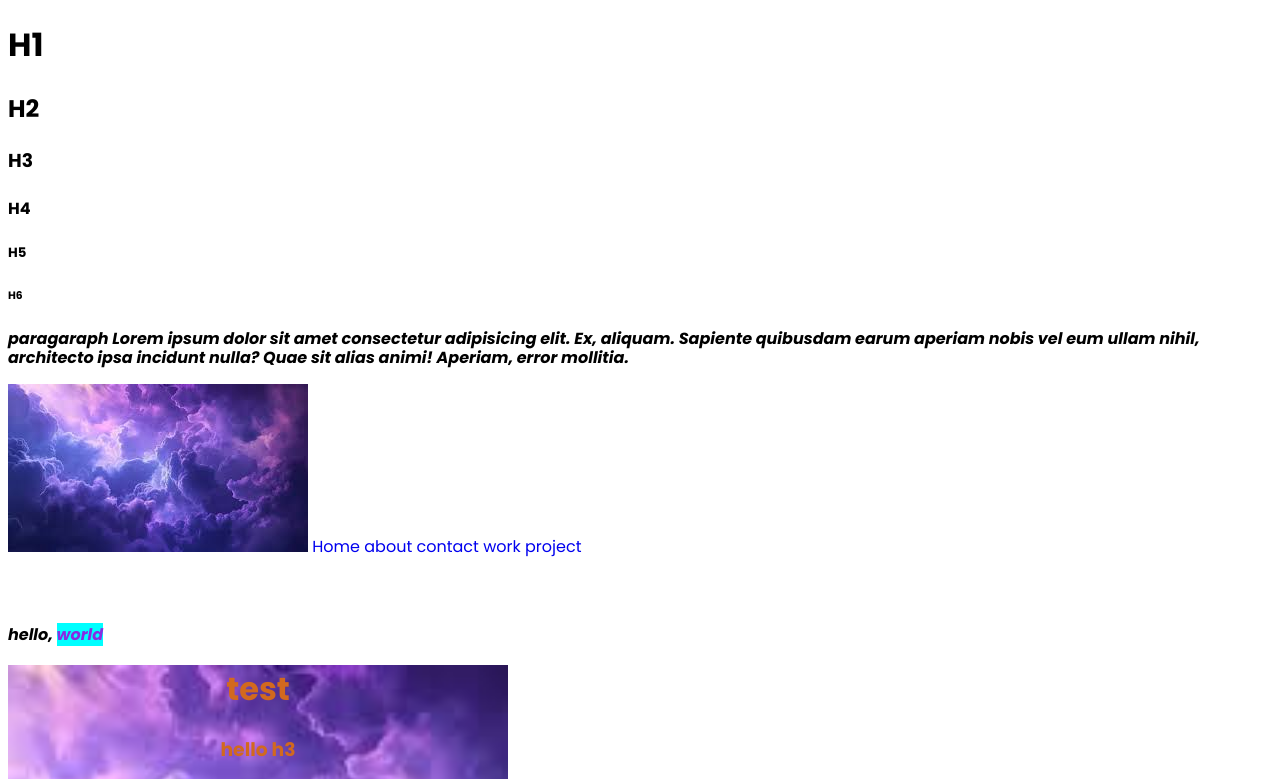
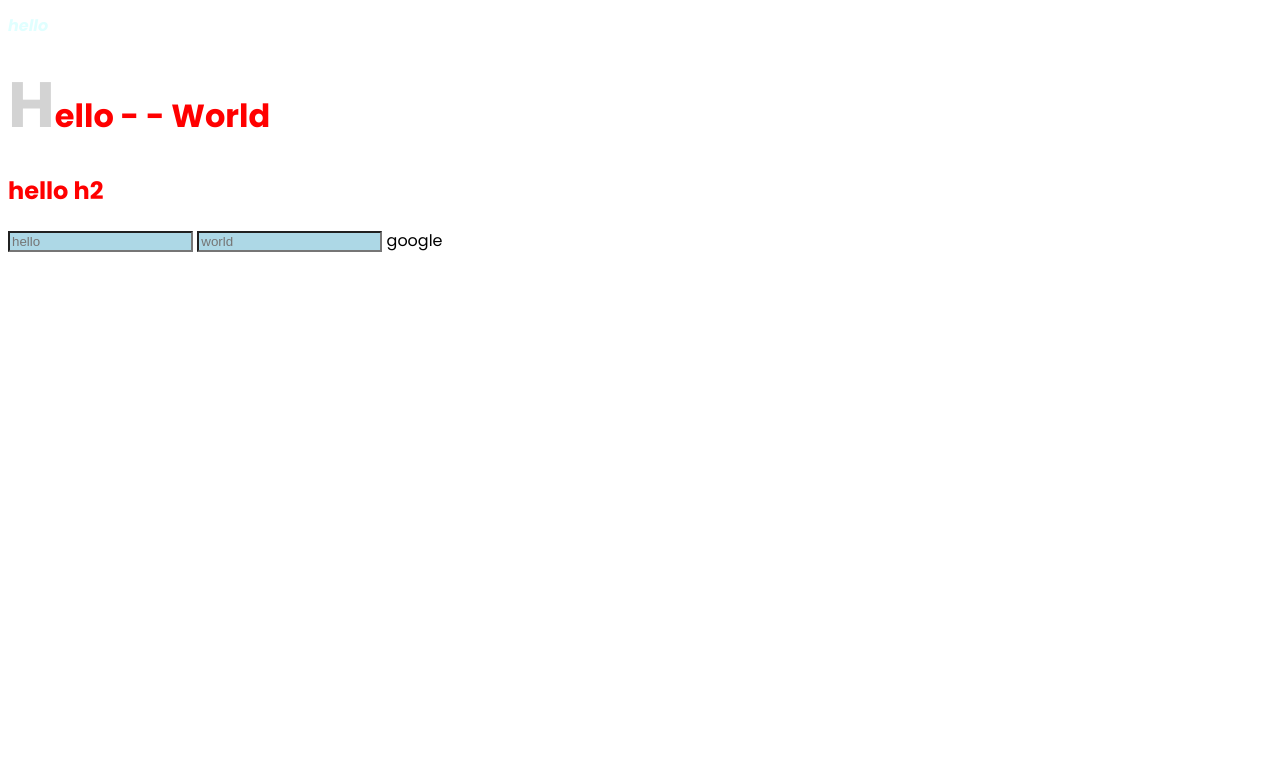
Before and after one commit to mohitkadwe19/full_stack_march, a plain HTML site: page day_1/index.html in a window 1280 px wide. Shown: the top 779 px of the page. Drawn offline with Linux system fonts and the light colour scheme.

Commit message:
Enhance contact page layout with new styling and structure; update index and CSS files for better organization

```diff
--- a/day_1/index.html
+++ b/day_1/index.html
@@ -22,7 +22,7 @@
   </head>
   <body>
     <!-- define about body of web page -->
-    <h1>H1</h1>
+    <!-- <h1>H1</h1>
     <h2 id="head_2">H2</h2>
     <h3 class="head_3">H3</h3>
     <h4>H4</h4>
@@ -47,7 +47,7 @@
 
     <!-- <br/> -->
 
-    <a href="index.html">Home</a>
+    <!-- <a href="index.html">Home</a>
     <a href="about.html" target="_blank">about</a>
     <a href="contact.html">contact</a>
     <a href="work.html">work</a>
@@ -55,11 +55,11 @@
 
     <br />
     <br />
-    <br />
+    <br /> -->
 
-    <p>
-      <!-- inline  -->
-      hello,
+    <!-- <p> -->
+    <!-- inline  -->
+    <!-- hello,
       <span style="color: blueviolet; background-color: aqua">world</span>
     </p>
 
@@ -77,6 +77,25 @@
       <li>3</li>
       <li>4</li>
       <li>5</li>
-    </ol>
+    </ol> -->
+
+    <div>
+      <p>hello</p>
+    </div>
+
+    <h1>
+        -  -
+    </h1>
+
+    <h2>
+      hello h2
+    </h2>
+
+    <input type="text" placeholder="hello" />
+
+    <input type="text" placeholder="world" />
+
+    <a >google</a>
+
   </body>
 </html>
--- a/day_1/style.css
+++ b/day_1/style.css
@@ -72,3 +72,61 @@ a{
 ol {
     list-style-type: none;
 }
+
+
+/* css selector */
+
+/* basic selector
+ tag -> div . h1
+ class
+id */
+
+/* group selector */
+h1, h2 {
+    color: red;
+}
+
+
+/* child selector */
+
+/* div > p {
+    color: blue;
+} */
+
+div p {
+    color: lightcyan;
+}
+
+/* attribute selector
+*/
+
+
+input[type="text"] {
+    background-color: lightblue;
+}
+
+
+/* pseudo class selector
+*/
+a:hover {
+    color: red;
+}
+
+/* a:active {
+    color: lightsalmon;
+    background-color: lightseagreen;
+} */
+
+/* pseudo element selector */
+h1::first-letter {
+    color: lightgrey;
+    font-size: 2em;
+}
+
+h1::before {
+    content: "Hello ";
+}
+
+h1::after {
+    content: " World";
+}
```
Also changed, not shown: day_1/contact.html (+52 -17 lines).
